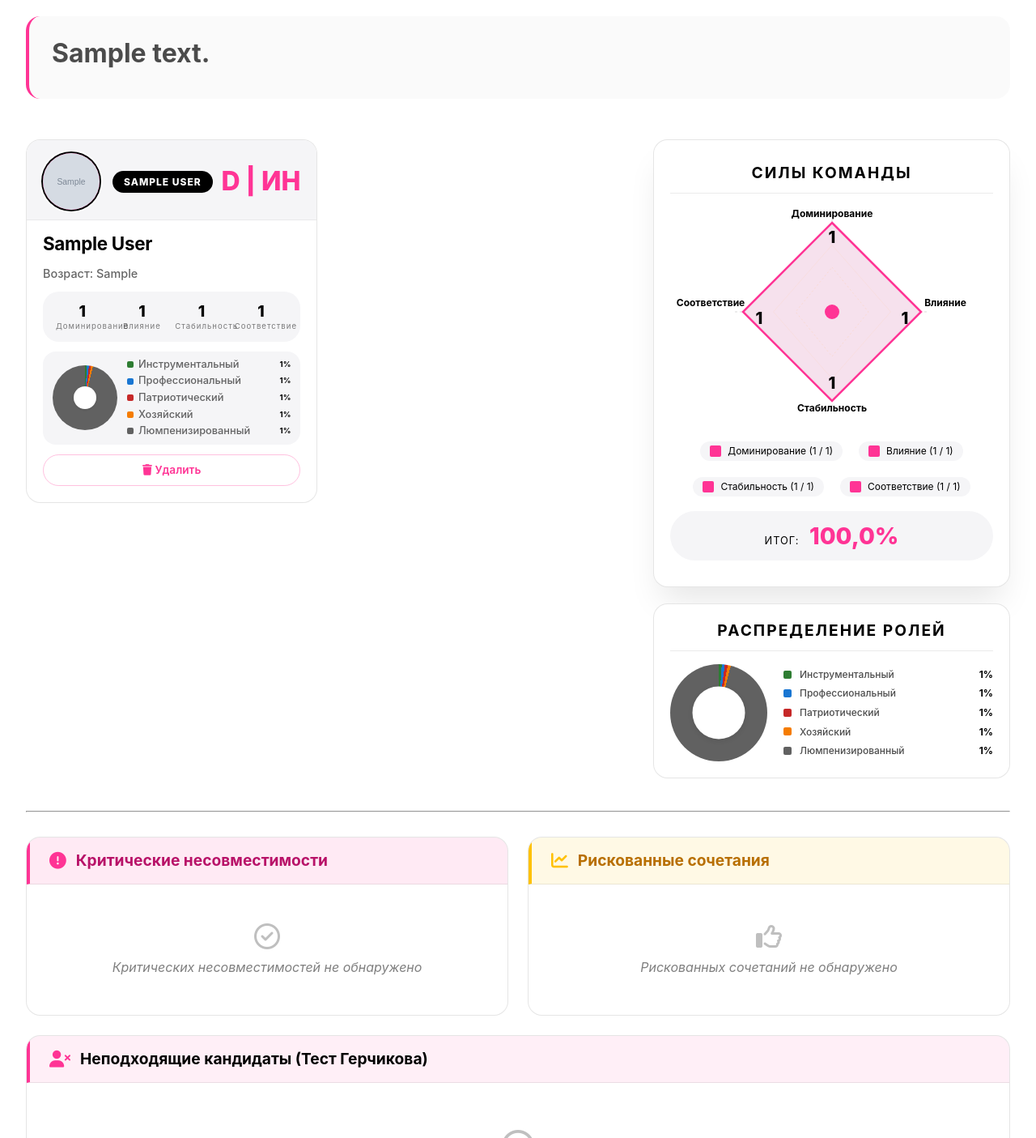
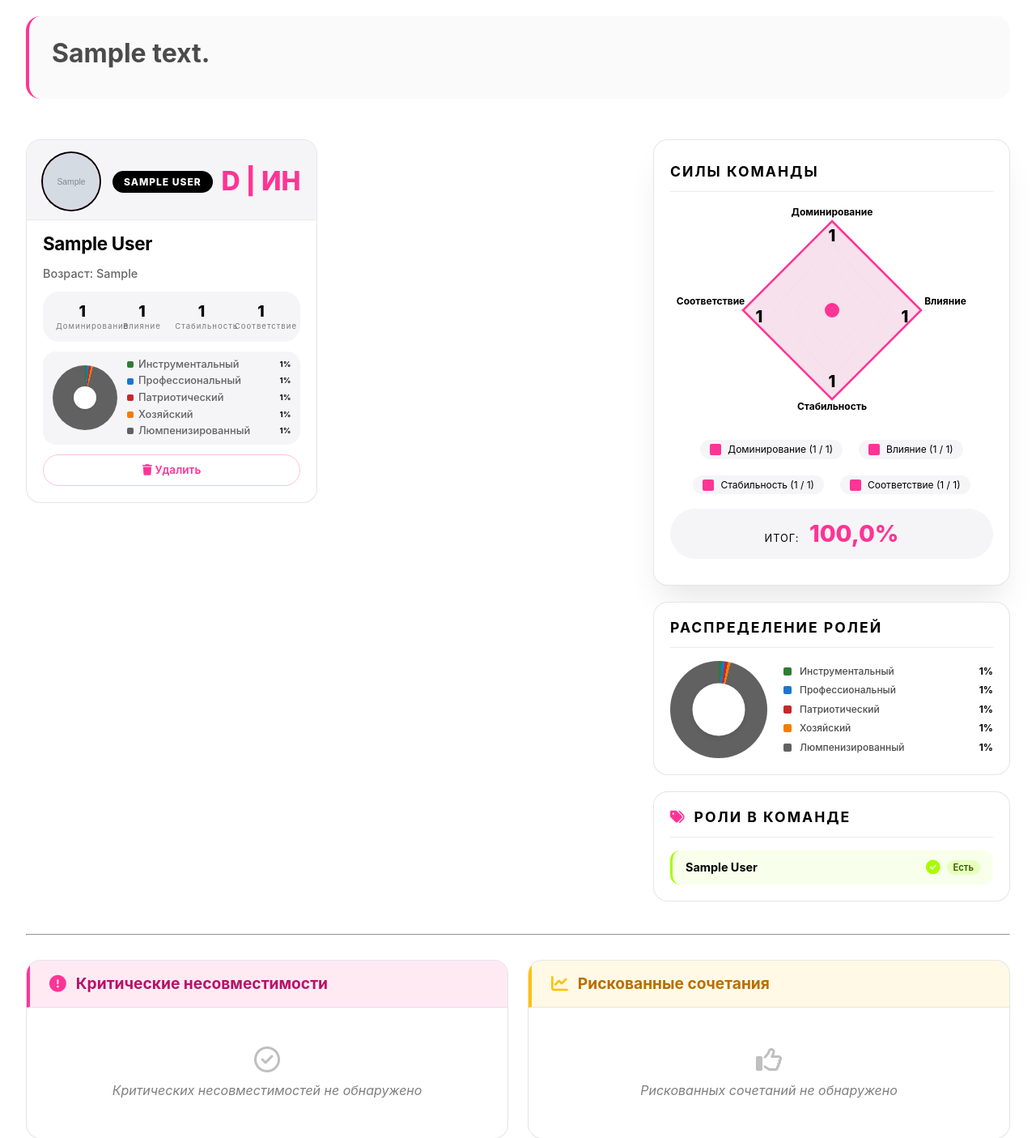
Before and after one commit to BossOfCreeps/tula_hack_2026, a Django app: page /team/1/ in a window 1280 px wide. Shown: the part 68-1473 px from the top of the page at 81% size. Run offline with Django 5.2, Linux system fonts and the light colour scheme; a user stored in the database is signed in; tables that the repository leaves empty hold one stand-in row (values such as "Sample post"); grey boxes marked "Sample" are stand-in pictures; some libraries are stand-ins or nearby versions.

Commit message:
team_roles

```diff
--- a/core/static/styles.css
+++ b/core/static/styles.css
@@ -3111,3 +3111,148 @@ table.dataTable {
         padding-left: 0;
     }
 }
+/* Блок ролей */
+.team-roles-block {
+    margin-top: 20px;
+    background: var(--color-white);
+    border-radius: var(--border-radius);
+    border: 1px solid rgba(0, 0, 0, 0.1);
+    padding: 20px;
+    transition: var(--transition-default);
+}
+
+.team-roles-block:hover {
+    border-color: var(--color-magenta);
+    box-shadow: 0 20px 35px -12px rgba(0, 0, 0, 0.1);
+}
+
+.power-title {
+    font-size: 1.1rem;
+    font-weight: 700;
+    margin-bottom: 16px;
+    color: var(--color-black);
+    display: flex;
+    align-items: center;
+    gap: 10px;
+    padding-bottom: 12px;
+    border-bottom: 1px solid rgba(0, 0, 0, 0.08);
+}
+
+.power-title i {
+    color: var(--color-magenta);
+}
+
+.roles-list {
+    display: flex;
+    flex-direction: column;
+    gap: 10px;
+    max-height: 300px;
+    overflow-y: auto;
+}
+
+.role-item {
+    display: flex;
+    justify-content: space-between;
+    align-items: center;
+    padding: 12px 16px;
+    background: #F5F5F7;
+    border-radius: 12px;
+    transition: var(--transition-default);
+    cursor: pointer;
+}
+
+
+.role-present {
+    border-left: 3px solid var(--color-lime);
+    background: rgba(167, 252, 0, 0.08);
+}
+
+.role-missing {
+    border-left: 3px solid var(--color-magenta);
+    background: rgba(255, 52, 149, 0.05);
+}
+
+.role-info {
+    flex: 1;
+    display: flex;
+    flex-direction: column;
+    gap: 4px;
+}
+
+.role-name {
+    font-weight: 700;
+    color: var(--color-black);
+    font-size: 0.9rem;
+}
+
+.role-description {
+    font-size: 0.7rem;
+    color: rgba(0, 0, 0, 0.5);
+}
+
+.role-status {
+    display: flex;
+    align-items: center;
+    gap: 8px;
+    flex-shrink: 0;
+}
+
+.role-status i {
+    font-size: 1.1rem;
+}
+
+.role-present i {
+    color: var(--color-lime);
+}
+
+.role-missing i {
+    color: var(--color-magenta);
+}
+
+.status-text {
+    font-size: 0.7rem;
+    font-weight: 600;
+    padding: 2px 8px;
+    border-radius: 100vw;
+}
+
+.status-text.present {
+    background: rgba(167, 252, 0, 0.2);
+    color: #2d5a00;
+}
+
+.status-text.missing {
+    background: rgba(255, 52, 149, 0.15);
+    color: #b81268;
+}
+
+.empty-roles {
+    text-align: center;
+    padding: 30px 20px;
+    color: rgba(0, 0, 0, 0.5);
+}
+
+.empty-roles i {
+    font-size: 2rem;
+    margin-bottom: 12px;
+    display: block;
+    opacity: 0.5;
+}
+
+.empty-roles p {
+    font-size: 0.8rem;
+}
+
+/* Адаптив */
+@media (max-width: 480px) {
+    .role-item {
+        flex-direction: column;
+        align-items: flex-start;
+        gap: 10px;
+    }
+
+    .role-status {
+        width: 100%;
+        justify-content: flex-end;
+    }
+}
--- a/core/templates/core/aireview_list.html
+++ b/core/templates/core/aireview_list.html
@@ -8,6 +8,11 @@
             src="https://cdn.datatables.net/1.13.4/js/jquery.dataTables.min.js"></script>
 {% endblock head %}
 {% block main %}
+    <div class="assessment-wrapper">
+        <a href="{% url 'team-detail' object.team_id %}">
+            <i class="fa-solid fa-arrow-left"></i> Назад к команде
+        </a>
+    </div>
     <div class="assessment-wrapper">
         <!-- ОСНОВНОЙ КОНТЕНТ -->
         <div class="assessment-main">
--- a/core/templates/core/team_detail.html
+++ b/core/templates/core/team_detail.html
@@ -150,6 +150,31 @@
                             </div>
                         {% endfor %}
                     </div>
+                </div>
+            </div>
+            <!-- Блок РОЛИ с галочками -->
+            <div class="team-roles-block">
+                <p class="power-title">
+                    <i class="fa-solid fa-tags"></i>
+                    Роли в команде
+                </p>
+                <div class="roles-list">
+                    {% for role in object.roles.all %}
+                        <div class="role-item {% if role in team_roles %}role-present{% else %}role-missing{% endif %}">
+                            <div class="role-info">
+                                <span class="role-name">{{ role.name }}</span>
+                            </div>
+                            <div class="role-status">
+                                {% if role in team_roles %}
+                                    <i class="fa-solid fa-circle-check" title="Роль присутствует в команде"></i>
+                                    <span class="status-text present">Есть</span>
+                                {% else %}
+                                    <i class="fa-regular fa-circle-xmark" title="Роль отсутствует в команде"></i>
+                                    <span class="status-text missing">Нет</span>
+                                {% endif %}
+                            </div>
+                        </div>
+                    {% endfor %}
                 </div>
             </div>
         </div>
--- a/core/views.py
+++ b/core/views.py
@@ -17,7 +17,7 @@ class TeamListView(ListView):
 
 class TeamDetailView(DetailView):
     def get_queryset(self):
-        return Team.objects.prefetch_related("users__role").filter(created_by=self.request.user)
+        return Team.objects.prefetch_related("users__role", "roles").filter(created_by=self.request.user)
 
     def get_context_data(self, **kwargs):
         obj: Team = self.get_object()
@@ -35,6 +35,7 @@ class TeamDetailView(DetailView):
                 )
                 if not me["passed_filters"]
             ],
+            "team_roles": [u.role for u in obj.users.all()],
         }
 
 
```
